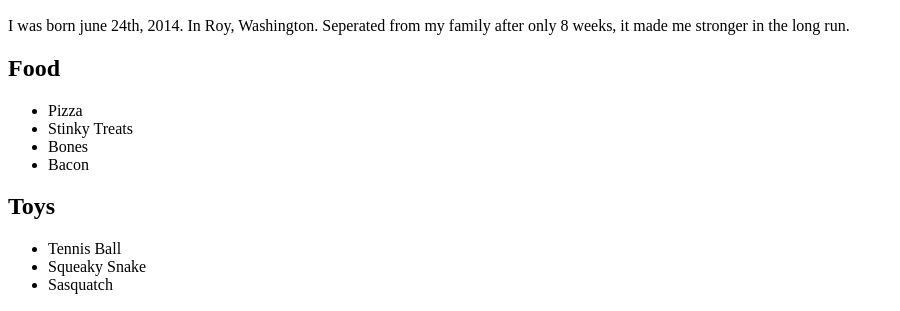
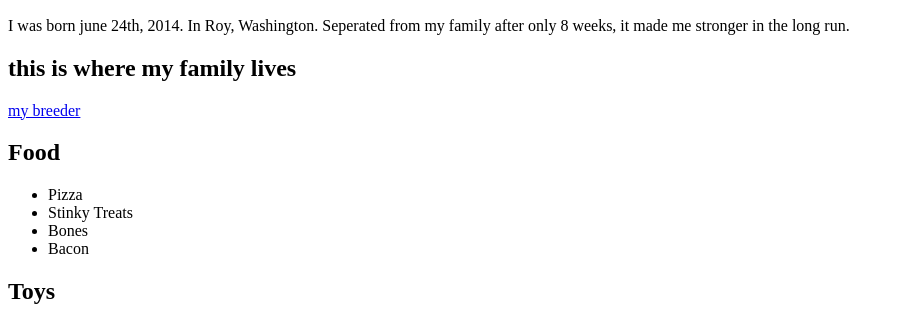
Before and after one commit to mattcaswell253/opie-webpage, a plain HTML site: page opie-webpage.html in a window 1280 px wide. Shown: the part 434-745 px from the top of the page, without its empty margins (0-900 px from the left). Drawn offline with Linux system fonts and the light colour scheme.

Commit message:
added link to breeder

```diff
--- a/opie-webpage.html
+++ b/opie-webpage.html
@@ -4,10 +4,16 @@
     <title>Opie</title>
   </head>
   <body>
+
     <h1>Opie's Webpage</h1>
     <img src="http://d21vu35cjx7sd4.cloudfront.net/dims3/MMAH/thumbnail/645x380/quality/90/?url=http%3A%2F%2Fs3.amazonaws.com%2Fassets.prod.vetstreet.com%2F00%2F50cb40a8a511e0a0d50050568d634f%2Ffile%2FPomeranian-1-645mk070411.jpg">
+
     <h2>Bio:</h2>
     <p> I was born june 24th, 2014. In Roy, Washington. Seperated from my family after only 8 weeks, it made me stronger in the long run.
+
+    <h2>this is where my family lives </h2>
+    <a href="http://parkerspreciouspoms.com"> my breeder </a>
+
     <h2>Food</h2>
     <ul>
       <li>Pizza</li>
@@ -15,12 +21,14 @@
       <li>Bones</li>
       <li>Bacon</li>
     </ul>
+
     <h2>Toys</h2>
     <ul>
       <li>Tennis Ball</li>
       <li>Squeaky Snake</li>
       <li>Sasquatch</li>
     </ul>
+
     <h2>Activities</h2>
     <ul>
       <li>Fetch</li>
@@ -28,5 +36,6 @@
       <li>long walks on the beach</li>
       <li>finding something to get into</li>
     </ul>
+
   </body>
 </html>
```
